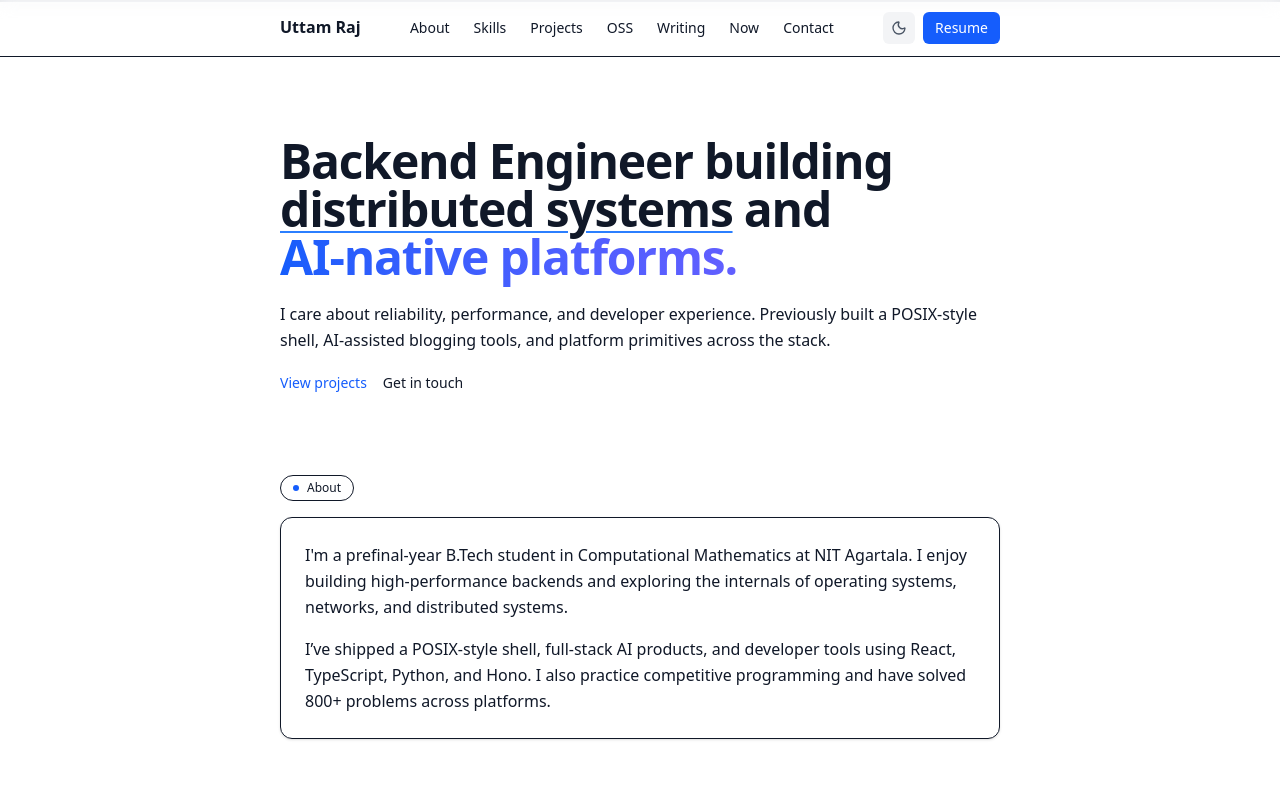
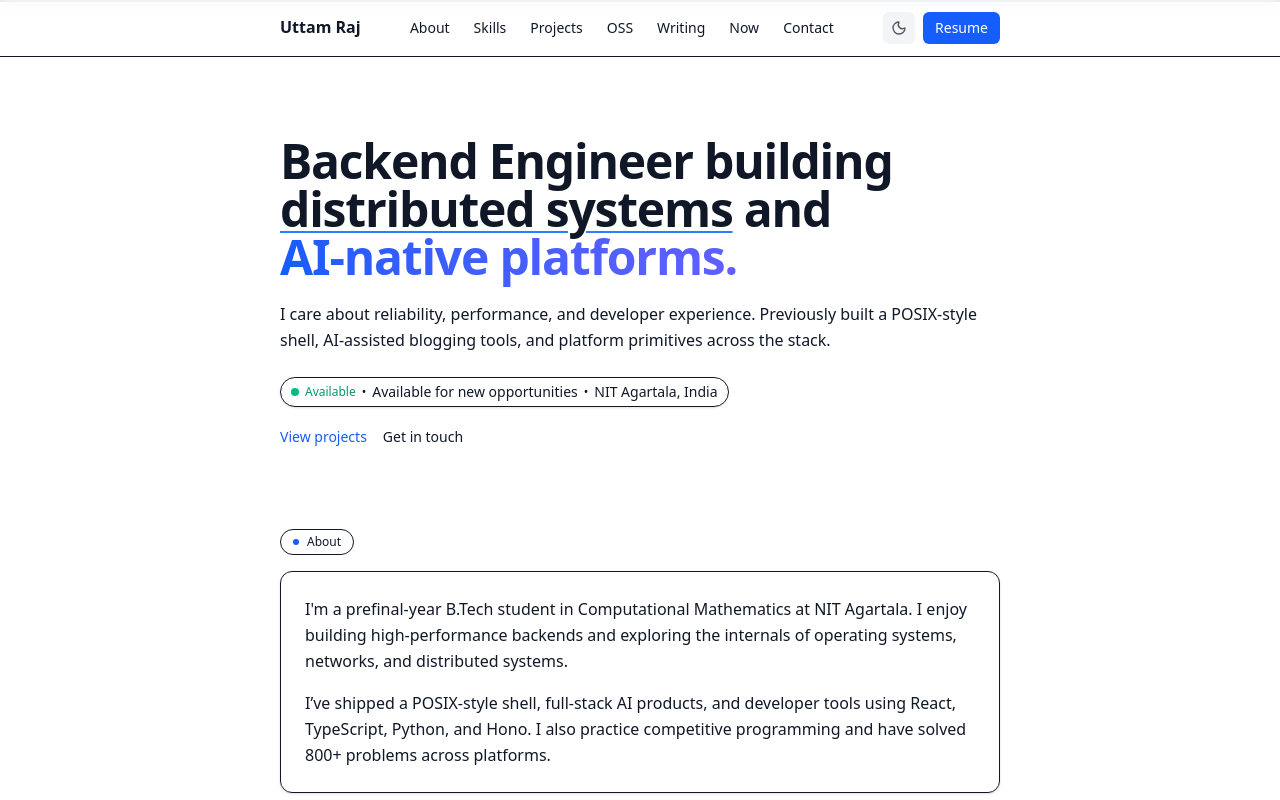
Before and after one commit to uttam282005/portfolio, a Next.js app: page / in a window 1280 px wide. Shown: the top 800 px of the page. Built offline with nearby package versions, Linux system fonts and the light colour scheme; no server answers.

Commit message:
upgraded status indicator

```diff
--- a/app/page.tsx
+++ b/app/page.tsx
@@ -112,6 +112,7 @@ export default function Home() {
               I care about reliability, performance, and developer experience. Previously built a POSIX-style shell,
               AI-assisted blogging tools, and platform primitives across the stack.
             </p>
+            <StatusIndicator showUpdated={false} showLocation variant="glass" className="mt-1" />
             <div className="flex items-center gap-4">
               <Link
                 href="#projects"
--- a/components/status-indicator.tsx
+++ b/components/status-indicator.tsx
@@ -1,85 +1,144 @@
 "use client"
 
-import { useState, useEffect } from "react"
-import { Circle } from "lucide-react"
+import { useEffect, useMemo, useState } from "react"
+
+type StatusKind = "available" | "busy" | "unavailable"
 
 interface StatusConfig {
-  status: "available" | "busy" | "unavailable"
+  status: StatusKind
   message: string
   location?: string
   lastUpdated: string
 }
 
-export function StatusIndicator() {
-  const [status, setStatus] = useState<StatusConfig>({
-    status: "available",
-    message: "Available for new opportunities",
-    location: "San Francisco, CA",
-    lastUpdated: new Date().toISOString(),
-  })
+interface StatusIndicatorProps {
+  className?: string
+  initial?: StatusConfig
+  showLocation?: boolean
+  showUpdated?: boolean
+  variant?: "compact" | "default" | "glass"
+}
 
-  useEffect(() => {
-    // In a real implementation, you might fetch this from an API or CMS
-    // For now, we'll simulate dynamic status
-    const updateStatus = () => {
-      const hour = new Date().getHours()
-      const isWorkingHours = hour >= 9 && hour <= 17
+const STATUS_STYLES: Record<StatusKind, { label: string; dot: string; ring: string; text: string }> = {
+  available: {
+    label: "Available",
+    dot: "bg-emerald-500",
+    ring: "ring-emerald-500/30",
+    text: "text-emerald-600 dark:text-emerald-400",
+  },
+  busy: {
+    label: "Busy",
+    dot: "bg-amber-500",
+    ring: "ring-amber-500/30",
+    text: "text-amber-600 dark:text-amber-400",
+  },
+  unavailable: {
+    label: "Unavailable",
+    dot: "bg-rose-500",
+    ring: "ring-rose-500/30",
+    text: "text-rose-600 dark:text-rose-400",
+  },
+}
 
-      if (isWorkingHours) {
-        setStatus({
-          status: "busy",
-          message: "Currently at TechCorp",
-          location: "San Francisco, CA",
-          lastUpdated: new Date().toISOString(),
-        })
-      } else {
-        setStatus({
-          status: "available",
-          message: "Available for new opportunities",
-          location: "San Francisco, CA",
-          lastUpdated: new Date().toISOString(),
-        })
-      }
-    }
+function timeAgo(iso: string) {
+  try {
+    const diff = Date.now() - new Date(iso).getTime()
+    const mins = Math.max(1, Math.floor(diff / 60000))
+    if (mins < 60) return `${mins}m ago`
+    const hrs = Math.floor(mins / 60)
+    if (hrs < 24) return `${hrs}h ago`
+    const days = Math.floor(hrs / 24)
+    return `${days}d ago`
+  } catch {
+    return "just now"
+  }
+}
 
-    updateStatus()
-    const interval = setInterval(updateStatus, 60000) // Update every minute
+export function StatusIndicator({
+  className = "",
+  initial,
+  showLocation = true,
+  showUpdated = false,
+  variant = "compact",
+}: StatusIndicatorProps) {
+  const [status, setStatus] = useState<StatusConfig>(
+    initial ?? {
+      status: "available",
+      message: "Available for new opportunities",
+      location: "NIT Agartala, India",
+      lastUpdated: new Date().toISOString(),
+    },
+  )
 
-    return () => clearInterval(interval)
-  }, [])
+  // Simulated dynamic status; replace with real API if needed
+  // useEffect(() => {
+  //   const updateStatus = () => {
+  //     const hour = new Date().getHours()
+  //     const isWorkingHours = hour >= 9 && hour <= 17
+  //     setStatus((prev) => ({
+  //       status: isWorkingHours ? "busy" : "available",
+  //       message: isWorkingHours ? "Heads down on client work" : "Open to chat",
+  //       location: prev.location,
+  //       lastUpdated: new Date().toISOString(),
+  //     }))
+  //   }
+  //   updateStatus()
+  //   const id = setInterval(updateStatus, 60_000)
+  //   return () => clearInterval(id)
+  // }, [])
 
-  const getStatusColor = () => {
-    switch (status.status) {
-      case "available":
-        return "text-green-500"
-      case "busy":
-        return "text-yellow-500"
-      case "unavailable":
-        return "text-red-500"
-      default:
-        return "text-gray-500"
-    }
-  }
+  const s = useMemo(() => STATUS_STYLES[status.status], [status.status])
 
-  const getStatusText = () => {
-    switch (status.status) {
-      case "available":
-        return "Available"
-      case "busy":
-        return "Busy"
-      case "unavailable":
-        return "Unavailable"
-      default:
-        return "Unknown"
-    }
-  }
+  const isCompact = variant === "compact"
+  const isGlass = variant === "glass"
+  const containerClasses = [
+    "inline-flex items-center rounded-full border transition-colors",
+    isGlass
+      ? "gap-1.5 px-2.5 py-1 text-xs border-border/50 supports-[backdrop-filter]:bg-background/20 bg-background/30 backdrop-blur-md shadow-sm"
+      : isCompact
+        ? "gap-1.5 px-2.5 py-1 text-xs border-border/60 bg-muted/40 hover:bg-muted/60 shadow-none backdrop-blur supports-[backdrop-filter]:bg-muted/50"
+        : `gap-2 px-3 py-1.5 text-sm border-border bg-muted/60 hover:bg-muted shadow-sm ring-1 ${s.ring}`,
+    className,
+  ].join(" ")
+  const dotSize = isCompact || isGlass ? "h-2 w-2" : "h-2.5 w-2.5"
 
   return (
-    <div className="inline-flex items-center gap-2 px-3 py-1.5 bg-gray-50 dark:bg-gray-900 rounded-full text-sm">
-      <Circle className={`w-2 h-2 fill-current ${getStatusColor()}`} />
-      <span className="text-gray-700 dark:text-gray-300">{getStatusText()}</span>
-      <span className="text-gray-500 dark:text-gray-500">•</span>
-      <span className="text-gray-600 dark:text-gray-400">{status.message}</span>
+    <div aria-live="polite" className={containerClasses}>
+      {/* Dot + pulse */}
+      <span className={`relative inline-flex ${dotSize}`}>
+        <span className={`absolute inset-0 rounded-full ${s.dot} opacity-40 animate-ping`} />
+        <span className={`relative inline-block ${dotSize} rounded-full ${s.dot}`} />
+      </span>
+
+      <span className={`font-medium ${s.text}`}>
+        <span className="sr-only">Status: </span>
+        {s.label}
+      </span>
+
+      <span className="text-muted-foreground">•</span>
+
+      <span
+        className={["leading-none", isCompact ? "text-xs truncate max-w-[14rem]" : "text-sm"].join(" ")}
+        title={status.message}
+      >
+        {status.message}
+      </span>
+
+      {showLocation && status.location ? (
+        <>
+          <span className="text-muted-foreground">•</span>
+          <span className={isCompact ? "text-xs text-muted-foreground" : "text-sm text-muted-foreground"}>
+            {status.location}
+          </span>
+        </>
+      ) : null}
+
+      {showUpdated ? (
+        <>
+          <span className="text-muted-foreground">•</span>
+          <span className="text-xs text-muted-foreground">Updated {timeAgo(status.lastUpdated)}</span>
+        </>
+      ) : null}
     </div>
   )
 }
```
